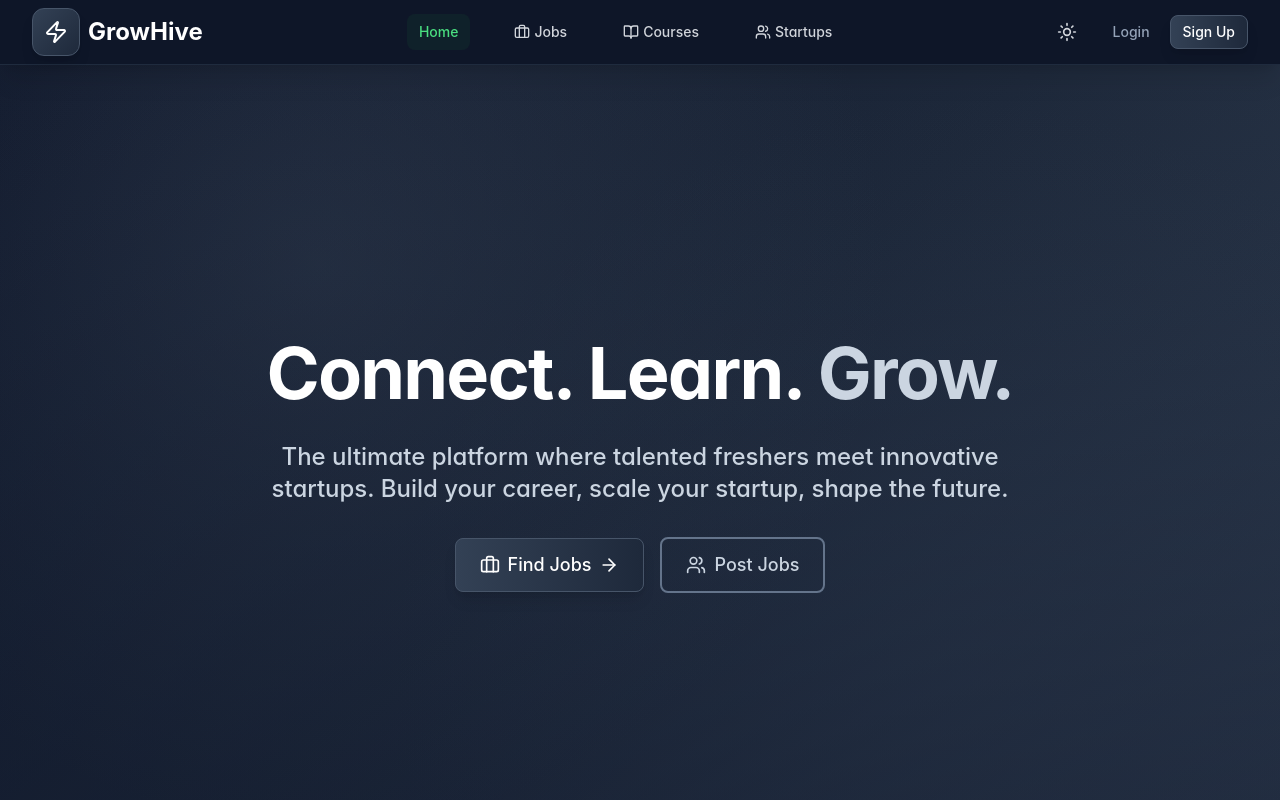
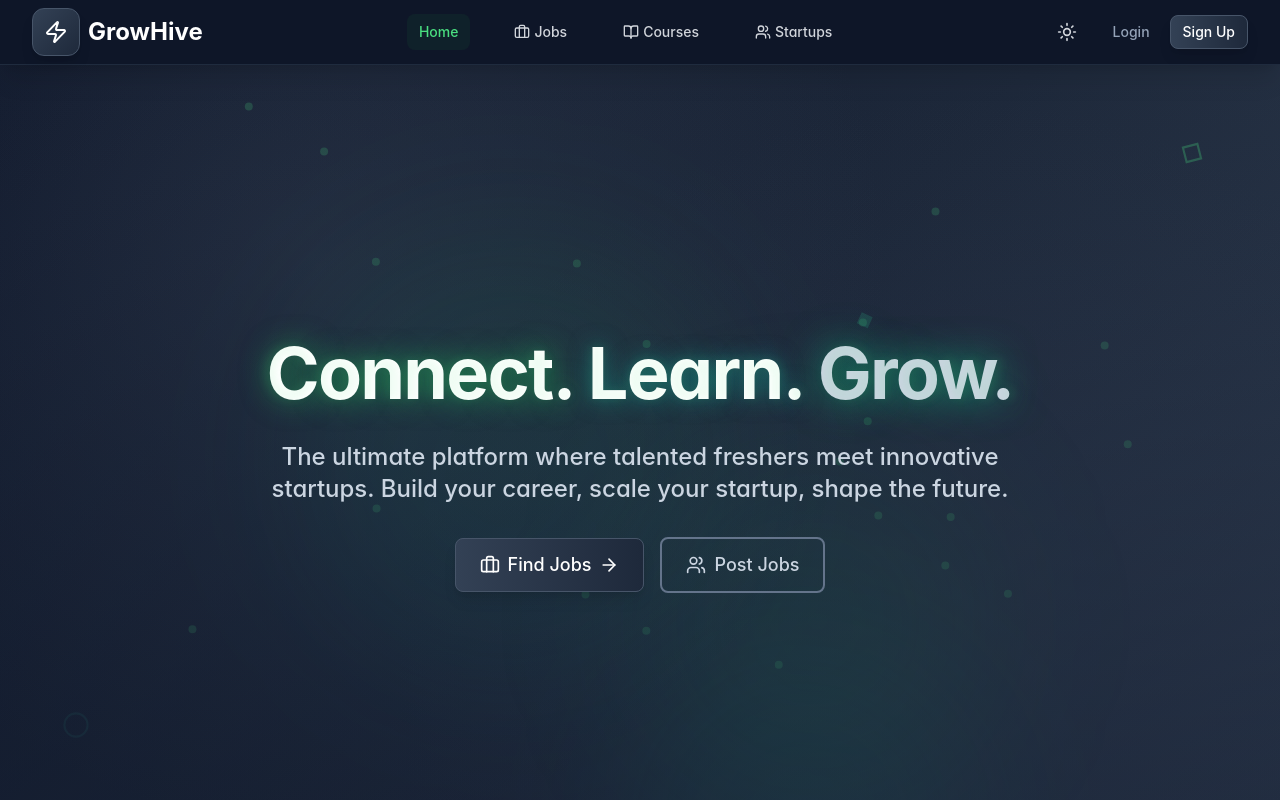
Before and after one commit to DARRUNSITASH/sb1-atndjvey, a React (Vite) app: page / in a window 1280 px wide. Shown: the top 800 px of the page. Built offline with nearby package versions, Linux system fonts and the light colour scheme.

Commit message:
Add animations and effects behind hero text

```diff
--- a/src/pages/HomePage.tsx
+++ b/src/pages/HomePage.tsx
@@ -193,19 +193,196 @@ export const HomePage: React.FC = () => {
     <div className="space-y-20">
       {/* Hero Section */}
       <section className="relative overflow-hidden gradient-bg-dark text-white min-h-screen flex items-center">
+        {/* Animated Background Elements */}
         <div className="absolute inset-0 mesh-bg"></div>
+
+        {/* Floating Particles */}
+        <div className="absolute inset-0 overflow-hidden">
+          {[...Array(20)].map((_, i) => (
+            <motion.div
+              key={i}
+              className="absolute w-2 h-2 bg-green-400/20 rounded-full"
+              initial={{
+                x: Math.random() * window.innerWidth,
+                y: Math.random() * window.innerHeight,
+              }}
+              animate={{
+                x: Math.random() * window.innerWidth,
+                y: Math.random() * window.innerHeight,
+              }}
+              transition={{
+                duration: Math.random() * 20 + 10,
+                repeat: Infinity,
+                repeatType: "reverse",
+                ease: "linear"
+              }}
+            />
+          ))}
+        </div>
+
+        {/* Animated Gradient Orbs */}
+        <div className="absolute inset-0">
+          <motion.div
+            className="absolute top-1/4 left-1/4 w-96 h-96 bg-gradient-to-r from-green-500/10 to-teal-500/10 rounded-full blur-3xl"
+            animate={{
+              scale: [1, 1.2, 1],
+              rotate: [0, 180, 360],
+            }}
+            transition={{
+              duration: 20,
+              repeat: Infinity,
+              ease: "linear"
+            }}
+          />
+          <motion.div
+            className="absolute top-3/4 right-1/4 w-80 h-80 bg-gradient-to-r from-teal-500/10 to-emerald-500/10 rounded-full blur-3xl"
+            animate={{
+              scale: [1.2, 1, 1.2],
+              rotate: [360, 180, 0],
+            }}
+            transition={{
+              duration: 25,
+              repeat: Infinity,
+              ease: "linear"
+            }}
+          />
+          <motion.div
+            className="absolute top-1/2 left-1/2 w-64 h-64 bg-gradient-to-r from-emerald-500/10 to-green-500/10 rounded-full blur-3xl"
+            animate={{
+              scale: [1, 1.3, 1],
+              x: [-50, 50, -50],
+              y: [-30, 30, -30],
+            }}
+            transition={{
+              duration: 15,
+              repeat: Infinity,
+              ease: "easeInOut"
+            }}
+          />
+        </div>
+
+        {/* Geometric Shapes */}
+        <div className="absolute inset-0">
+          <motion.div
+            className="absolute top-20 right-20 w-4 h-4 border-2 border-green-400/30 rotate-45"
+            animate={{
+              rotate: [45, 405],
+              scale: [1, 1.2, 1],
+            }}
+            transition={{
+              duration: 8,
+              repeat: Infinity,
+              ease: "linear"
+            }}
+          />
+          <motion.div
+            className="absolute bottom-32 left-16 w-6 h-6 border-2 border-teal-400/30 rounded-full"
+            animate={{
+              scale: [1, 1.5, 1],
+              opacity: [0.3, 0.7, 0.3],
+            }}
+            transition={{
+              duration: 6,
+              repeat: Infinity,
+              ease: "easeInOut"
+            }}
+          />
+          <motion.div
+            className="absolute top-1/3 right-1/3 w-3 h-3 bg-emerald-400/20 rotate-45"
+            animate={{
+              rotate: [45, -315],
+              x: [0, 20, 0],
+              y: [0, -20, 0],
+            }}
+            transition={{
+              duration: 12,
+              repeat: Infinity,
+              ease: "linear"
+            }}
+          />
+        </div>
+
         <div className="absolute inset-0 bg-gradient-to-t from-slate-900/50 to-transparent"></div>
 
         <div className="relative max-w-7xl mx-auto px-4 sm:px-6 lg:px-8 py-24 lg:py-32">
           <div className="text-center space-y-8">
+            {/* Animated Text with Glow Effect */}
             <motion.h1
               initial={{ opacity: 0, y: 30 }}
               animate={{ opacity: 1, y: 0 }}
               transition={{ duration: 0.6 }}
-              className="text-5xl lg:text-7xl font-bold leading-tight tracking-tight"
+              className="text-5xl lg:text-7xl font-bold leading-tight tracking-tight relative"
             >
-              Connect. Learn. <span className="text-slate-300">Grow.</span>
+              <span className="relative">
+                <motion.span
+                  animate={{
+                    textShadow: [
+                      "0 0 20px rgba(34, 197, 94, 0.5)",
+                      "0 0 40px rgba(34, 197, 94, 0.8)",
+                      "0 0 20px rgba(34, 197, 94, 0.5)"
+                    ]
+                  }}
+                  transition={{
+                    duration: 3,
+                    repeat: Infinity,
+                    ease: "easeInOut"
+                  }}
+                >
+                  Connect.
+                </motion.span>{" "}
+                <motion.span
+                  animate={{
+                    textShadow: [
+                      "0 0 20px rgba(20, 184, 166, 0.5)",
+                      "0 0 40px rgba(20, 184, 166, 0.8)",
+                      "0 0 20px rgba(20, 184, 166, 0.5)"
+                    ]
+                  }}
+                  transition={{
+                    duration: 3,
+                    repeat: Infinity,
+                    ease: "easeInOut",
+                    delay: 1
+                  }}
+                >
+                  Learn.
+                </motion.span>{" "}
+                <motion.span
+                  className="text-slate-300"
+                  animate={{
+                    textShadow: [
+                      "0 0 20px rgba(16, 185, 129, 0.5)",
+                      "0 0 40px rgba(16, 185, 129, 0.8)",
+                      "0 0 20px rgba(16, 185, 129, 0.5)"
+                    ]
+                  }}
+                  transition={{
+                    duration: 3,
+                    repeat: Infinity,
+                    ease: "easeInOut",
+                    delay: 2
+                  }}
+                >
+                  Grow.
+                </motion.span>
+              </span>
+
+              {/* Background Text Glow */}
+              <motion.div
+                className="absolute inset-0 text-5xl lg:text-7xl font-bold leading-tight tracking-tight text-green-400/10 blur-sm"
+                animate={{
+                  scale: [1, 1.02, 1],
+                }}
+                transition={{
+                  duration: 4,
+                  repeat: Infinity,
+                  ease: "easeInOut"
+                }}
+              >
+                Connect. Learn. Grow.
+              </motion.div>
             </motion.h1>
+
             <motion.p
               initial={{ opacity: 0, y: 30 }}
               animate={{ opacity: 1, y: 0 }}
@@ -215,6 +392,7 @@ export const HomePage: React.FC = () => {
               The ultimate platform where talented freshers meet innovative startups.
               Build your career, scale your startup, shape the future.
             </motion.p>
+
             <motion.div
               initial={{ opacity: 0, y: 30 }}
               animate={{ opacity: 1, y: 0 }}
```
